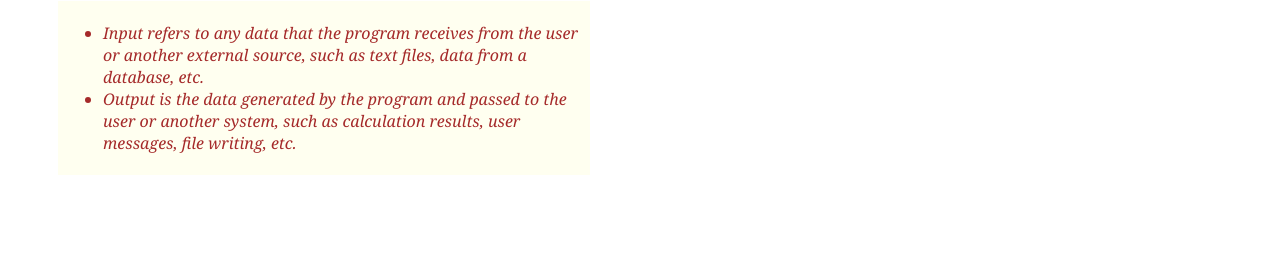
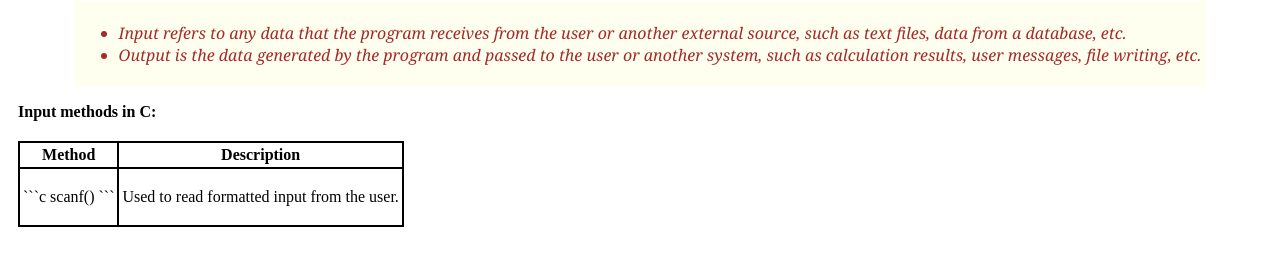
Before and after one commit to Sree2011/PROGRAMMING_NOTES, a plain HTML site: page HTML/inout.html in a window 1280 px wide. Shown: the part 97-362 px from the top of the page. Drawn offline with Linux system fonts and the light colour scheme.

Commit message:
modified:   HTML/inout.html

````diff
--- a/HTML/inout.html
+++ b/HTML/inout.html
@@ -23,6 +23,27 @@
                             user messages, file writing, etc.</li>
                 </ul>
             </blockquote>
+
+            <b>Input methods in C:</b><br/>
+            <table>
+                <tr>
+                    <th>Method</th>
+                    <th>Description</th>
+                </tr>
+
+                <tr>
+                    <td>
+                        <md-block>
+                            ```c
+                            scanf()
+                            ```
+                        </md-block>
+                    </td>
+
+                    <td>
+                      <p>Used to read formatted input from the user.</p>
+                    </td>
+                </tr>
             </div>
         <div style="flex: 1; padding: 10px;">
             </div>
````
